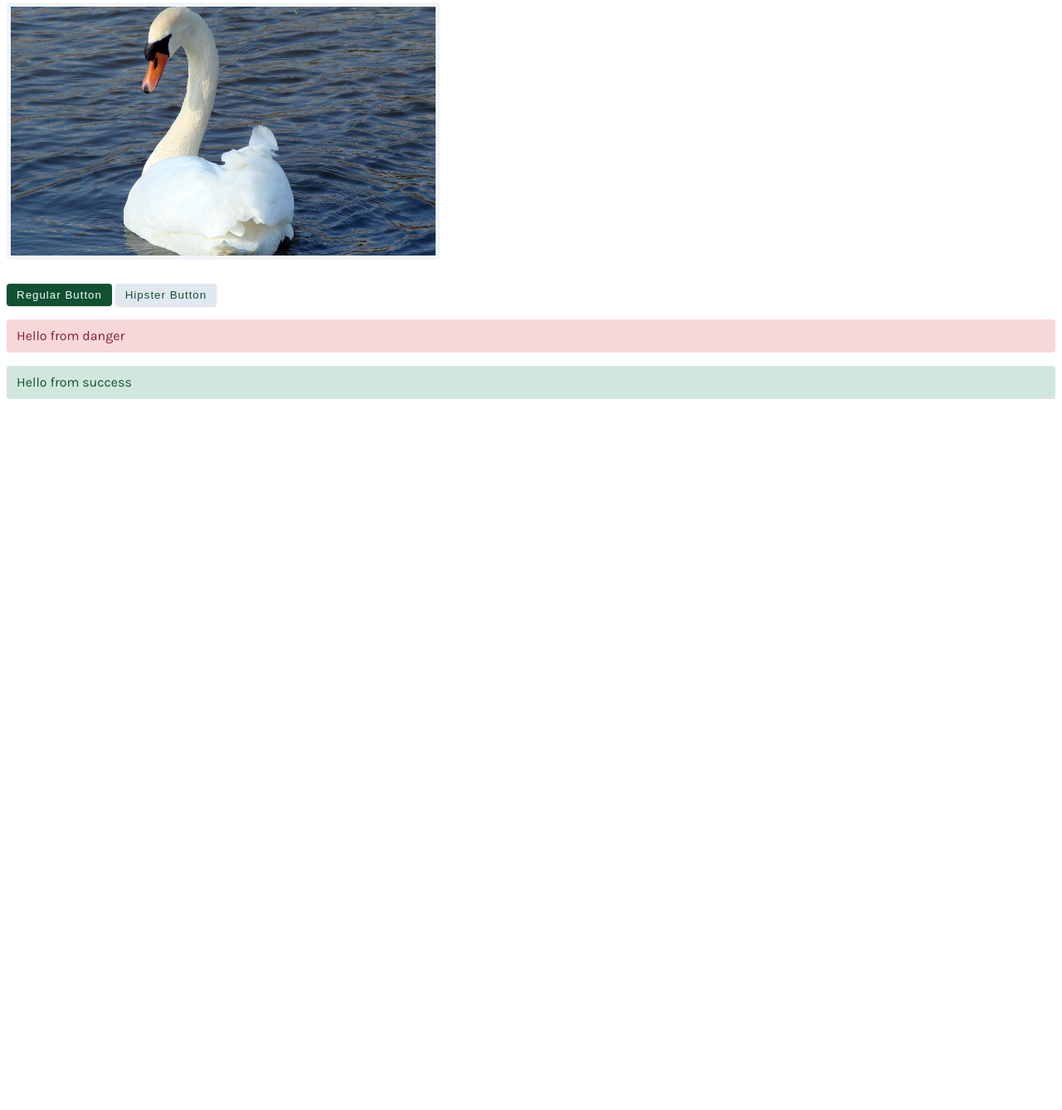
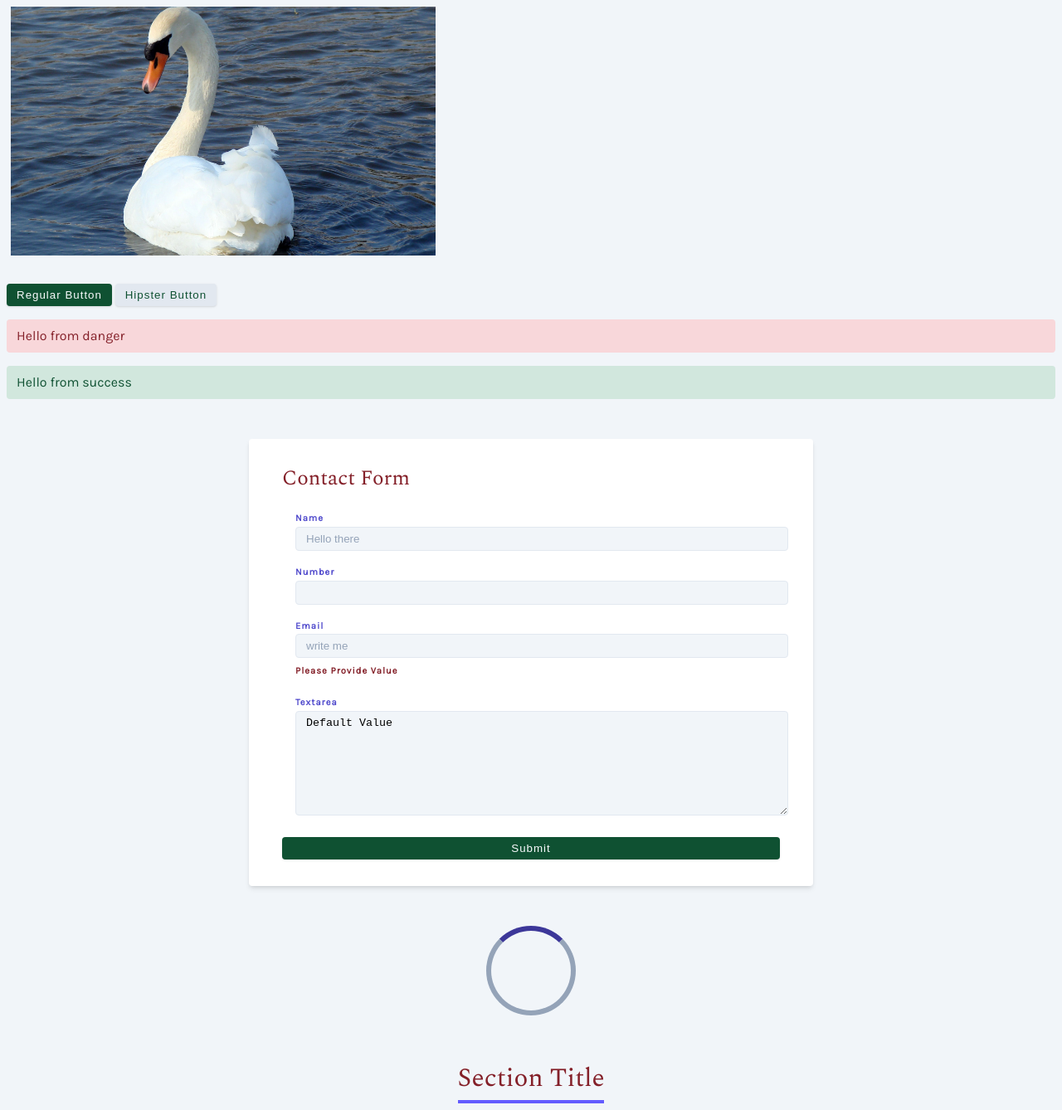
Before and after one commit to SoundaryaKoutharapu/Default-Starter, a plain HTML site: page index.html in a window 1280 px wide. Shown: the part 950-2288 px from the top of the page at 83% size. Before the commit the page ends 1447 px from the top, so only its background shows below. Drawn offline with nearby package versions, Linux system fonts and the light colour scheme.

Commit message:
added: form

```diff
--- a/index.html
+++ b/index.html
@@ -51,5 +51,55 @@
         <div class="alert alert-danger">Hello from danger</div>
         <div class="alert alert-success">Hello from success</div>
 
+        <form class="form">
+
+            <h4>Contact Form</h4>
+
+            <div class="form-row">
+                <label for="Name" class="form-label"> Name</label>
+                <input type="text"
+                class="form-input"
+                id="Name"
+                placeholder="Hello there"
+                required>
+            </div>
+
+            <div class="form-row">
+                <label for="Number" class="form-label">Number</label>
+                <input type="number"
+                class="form-input"
+                id="Number"
+                required>
+            </div>
+
+            <div class="form-row">
+                <label for="email" class="form-label">Email</label>
+                <input type="email"
+                class="form-input"
+                id="email"
+                placeholder="write me"
+                required>
+                <small class="form-alert">please provide value</small>
+            </div>
+
+            <div class="form-row">
+                <label for="textarea" class="form-label">Textarea</label>
+                <textarea class="form-textarea" required>Default Value
+                </textarea>
+            </div>
+
+            <button class="btn btn-block" type="submit">Submit</button>
+
+        </form>
+
+        <div class="loading"></div>
+
+        <br>
+        <br>
+
+        <div class="title">
+            <h3>Section Title</h3>
+            <div class="title-underline"></div>
+        </div>
 </body>
 </html>
--- a/main.css
+++ b/main.css
@@ -3,7 +3,7 @@
  body
 {
     padding: 3rem 4rem;
-    background-color: rgb(16, 207, 10)
+
 }
 */
 
@@ -62,8 +62,8 @@ html {
   --smallText: 0.7em;
 
 /*  Rest of the var */
---backgroundColor: var(var(--grey-300));
---textColor:var(--primary-700);
+--backgroundColor:var(--grey-100);
+--textColor:var(--primary-600);
 --borderRadius:0.25rem;
 --letterSpacing: 1px;
 --transition:0.3s ease-in-out all;
@@ -208,3 +208,97 @@ li
   color: var(--green-dark);
   background-color: var(--green-light);
 }
+
+/* Form */
+
+.form
+{
+  width: 90vw;
+  max-width: var(--fixed-width);
+  background: var(--white);
+  border-radius: var(--borderRadius);
+  box-shadow: var(--shadow-2);
+  padding: 2rem 2.5rem;
+  margin: 3rem auto;
+}
+
+.form-label
+{
+  display: block;
+  font-size: var(--smallText);
+  margin-top: 0.5rem;
+  text-transform: capitalize;
+  letter-spacing: var(--letterSpacing);
+  font-weight: bolder;
+}
+
+.form-input,
+.form-textarea
+{
+  width: 100%;
+  padding: 0.375rem 0.75rem;
+  background: var(--backgroundColor);
+  border-radius: var(--borderRadius);
+  border: 1px solid var(--grey-200);
+}
+
+.form-row
+{
+  margin: 1rem;
+}
+
+.form-textarea
+{
+  height: 7rem;
+}
+::placeholder
+{
+  font-family: inherit;
+  color: var(--grey-400);
+}
+
+.form-alert
+{
+  letter-spacing: var(--letterSpacing);
+  color: var(--red-dark);
+  font-weight: bolder;
+  text-transform: capitalize;
+}
+
+.btn-block
+{
+      width: 100%;
+}
+
+/* Loading */
+.loading
+{
+   width: 6rem;
+   height: 6rem;
+   margin: 0 auto;
+   border: 6px solid var(--grey-400);
+   border-radius: 50%;
+   border-top-color: var(--primary-700);
+   animation: spinner 1s infinite linear;
+}
+
+/* Animation */
+@keyframes spinner
+{
+  to{
+    transform: rotate(360deg);
+  }
+}
+/* Title */
+.title
+{
+  text-align: center;
+}
+.title-underline
+{
+    background: var(--primary-500);
+    height: 0.25rem;
+    width: 11rem;
+    margin: 0 auto;
+    margin-top: -1rem;
+}
```
